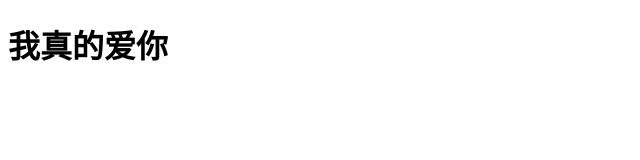
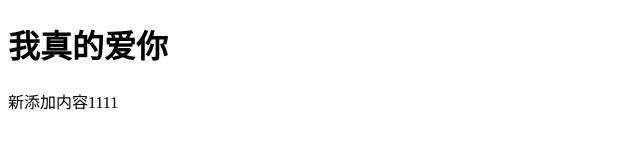
Before and after one commit to Victoriajone/git-demo, a plain HTML site: page index.html in a window 1280 px wide. Shown: the whole page, without its empty margins (0-640 px from the left). Drawn offline with Linux system fonts and the light colour scheme.

Commit message:
second commit

```diff
--- a/index.html
+++ b/index.html
@@ -8,5 +8,6 @@
 </head>
 <body>
   <h1>我真的爱你</h1>
+  <p>新添加内容1111</p>
 </body>
 </html>
```
